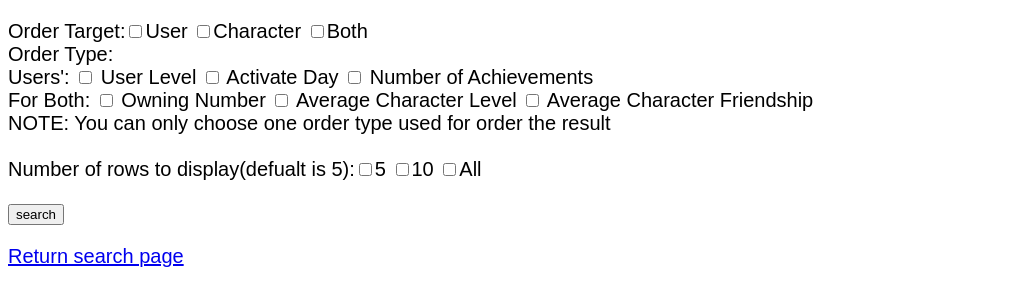
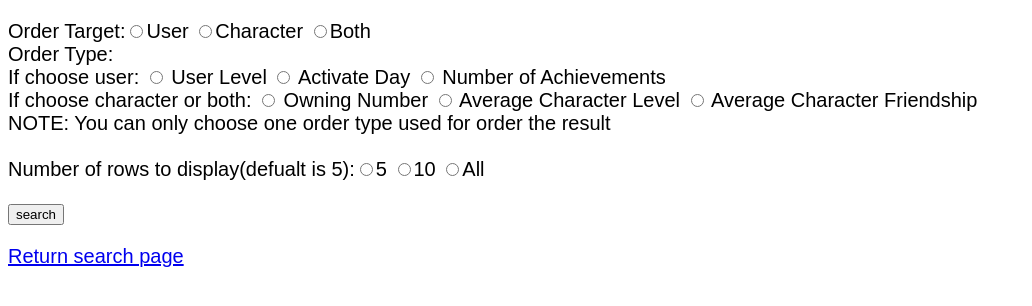
Before and after one commit to Surileez/genshin_database, a Flask app: template templates/special.html in a window 1280 px wide. Shown: the part 207-513 px from the top of the page, without its empty margins (0-1032 px from the left). Run offline with Flask 2, Linux system fonts and the light colour scheme; the template is opened without the code that fills it, so the values that code supplies are empty; parts of the project's set-up code (start-up, migrations or seed data) failed here and were passed over.

Commit message:
Add files via upload

```diff
--- a/templates/special.html
+++ b/templates/special.html
@@ -61,21 +61,21 @@
 
 <form method="POST">
 <p>
-    Order Target:<input type="checkbox" name="order" value="User">User
-    <input type="checkbox" name="order" value="Character">Character
-    <input type="checkbox" name="order" value="Both">Both<br/>
+    Order Target:<input type="radio" name="order" value="User">User
+    <input type="radio" name="order" value="Character">Character
+    <input type="radio" name="order" value="Both">Both<br/>
     Order Type: <br/>
-    Users': <input type="checkbox" name="ulevel" value="ulevel"> User Level
-    <input type="checkbox" name="activate_day" value="activate_day"> Activate Day
-    <input type="checkbox" name="number_of_achievements" value="number_of_achievements"> Number of Achievements<br/>
-    For Both: <input type="checkbox" name="owning_number" value="owning_number"> Owning Number
-    <input type="checkbox" name="average_clevel" value="average_clevel"> Average Character Level
-    <input type="checkbox" name="average_friendship" value="average_friendship"> Average Character Friendship<br/>
+    If choose user: <input type="radio"  name="orderu" value="ulevel"> User Level
+    <input type="radio"  name="orderu" value="activate_day"> Activate Day
+    <input type="radio"  name="orderu" value="number_of_achievements"> Number of Achievements<br/>
+    If choose character or both: <input type="radio"  name="orderb" value="owning_number"> Owning Number
+    <input type="radio"  name="orderb" value="average_character_level"> Average Character Level
+    <input type="radio"  name="orderb" value="average_character_friendship"> Average Character Friendship<br/>
     NOTE: You can only choose one order type used for order the result<br/>
     <font color=#CE0000>{{wrong}}</font><br/>
-    Number of rows to display(defualt is 5):<input type="checkbox" name="num_row" value="5">5
-    <input type="checkbox" name="num_row" value="10">10
-    <input type="checkbox" name="num_row" value="All">All<br/><br/>
+    Number of rows to display(defualt is 5):<input type="radio" name="num_row" value="5">5
+    <input type="radio" name="num_row" value="10">10
+    <input type="radio" name="num_row" value="All">All<br/><br/>
     <input name="search" type="submit" value="search"></p>
 </form>
 
```
